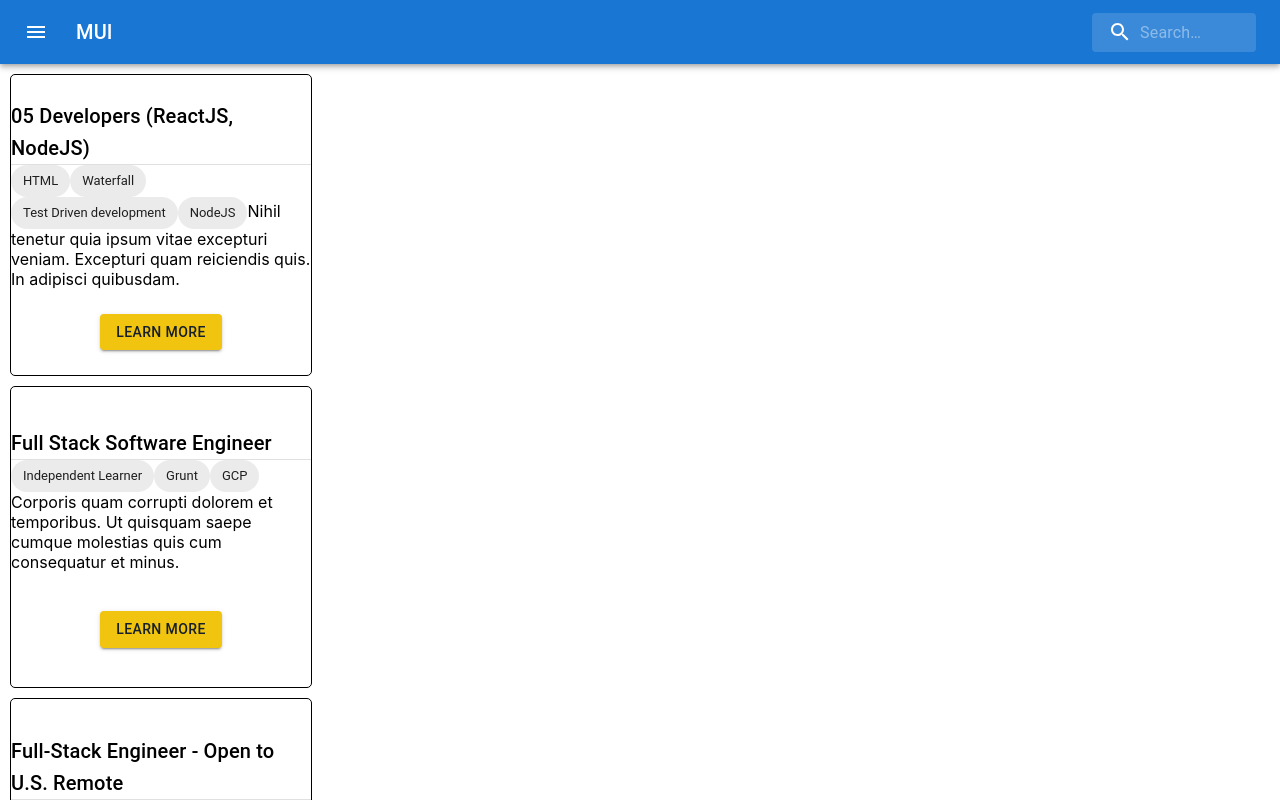
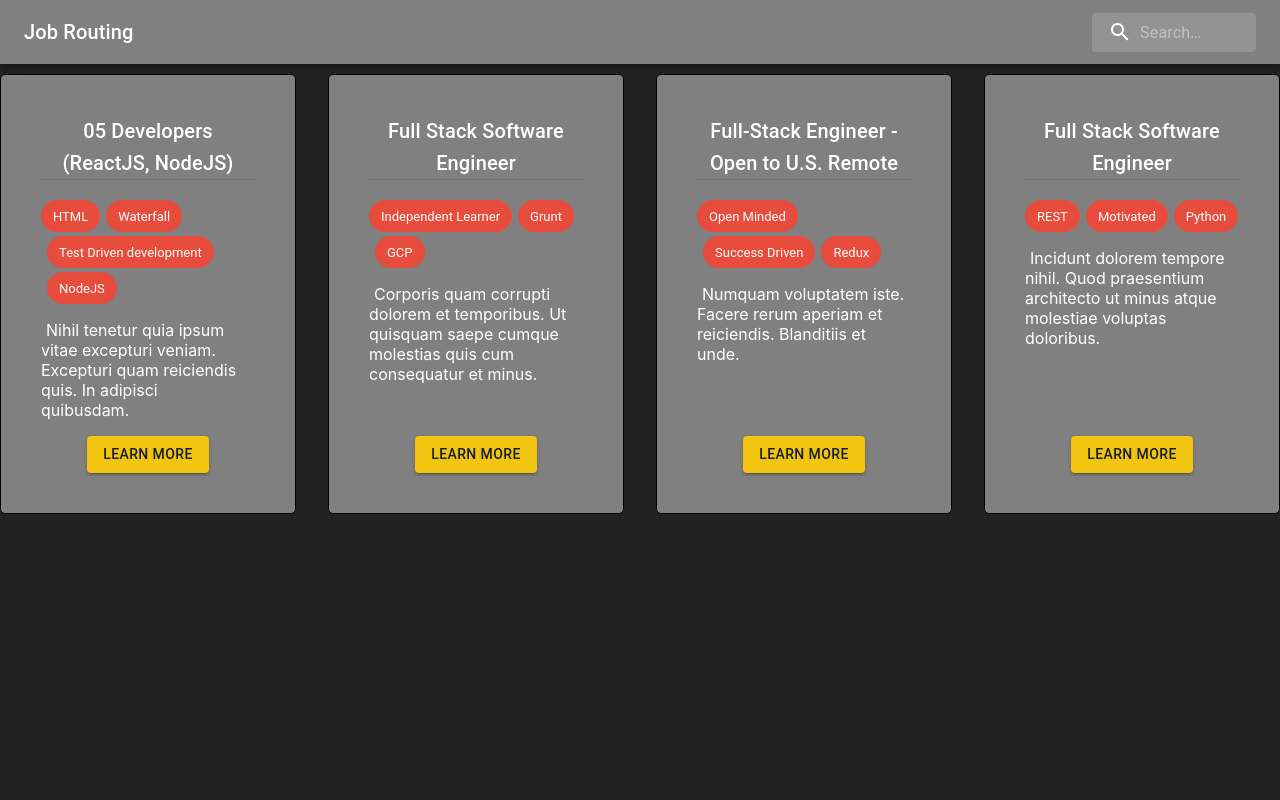
Before and after one commit to DucMinhHoang197/material_app, a React (Create React App) app: page / in a window 1280 px wide. Shown: the top 800 px of the page. Built offline with nearby package versions, Linux system fonts and the light colour scheme.

Commit message:
add code

```diff
--- /dev/null
+++ b/src/App.css
@@ -0,0 +1,5 @@
+.box {
+  display: flex;
+  flex-wrap: wrap;
+  justify-content: space-between;
+}
--- a/src/App.js
+++ b/src/App.js
@@ -2,14 +2,36 @@ import React from "react";
 import docs from "./docs.json";
 import SearchAppBar from "./component/SearchAppBar";
 import JobCard from "./component/JobCard";
+import Grid from "@mui/material/Unstable_Grid2";
 
 function App() {
   return (
-    <div>
+    <div style={{ backgroundColor: "#222", minHeight: "100vh" }}>
       <SearchAppBar />
-      {docs.slice(0, 4).map((doc, i) => (
-        <JobCard doc={doc} key={i} />
-      ))}
+      <div
+        className="box"
+        style={{
+          marginTop: 10,
+          display: "flex",
+          justifyContent: "center",
+        }}
+      >
+        <Grid container spacing={{ xs: 2, md: 4 }}>
+          {docs.slice(0, 4).map((doc, i) => (
+            <Grid
+              style={{ display: "flex" }}
+              item
+              xs={12}
+              sm={6}
+              md={4}
+              lg={3}
+              key={i}
+            >
+              <JobCard doc={doc} key={i} />
+            </Grid>
+          ))}
+        </Grid>
+      </div>
     </div>
   );
 }
--- a/src/component/JobCard.js
+++ b/src/component/JobCard.js
@@ -5,26 +5,48 @@ import ButtonLearnMore from "./ButtonLearnMore";
 function JobCard({ doc }) {
   return (
     <Box
-      width={300}
-      height={300}
       sx={{
         border: "1px solid",
         display: "flex",
         flexDirection: "column",
-        justifyContent: "space-evenly",
+        justifyContent: "space-between",
         borderRadius: "5px",
-        margin: "10px",
+        padding: 5,
+        flex: 1,
+        bgcolor: "gray",
       }}
     >
       <Box>
-        <Typography variant="h6">{doc.title}</Typography>
+        <Box>
+          <Typography
+            variant="h6"
+            sx={{ display: "flex", textAlign: "center", color: "white" }}
+          >
+            {doc.title}
+          </Typography>
+        </Box>
         <Divider />
-        {doc.skills.map((skill, i) => (
-          <Chip label={skill} key={i} />
-        ))}
-        <Typography variant="h7">{doc.description}</Typography>
+        <Box mt="16px" sx={{ display: "flex", flexWrap: "wrap" }}>
+          {doc.skills.map((skill, i) => (
+            <Chip
+              label={skill}
+              key={i}
+              sx={{
+                bgcolor: "#E74C3C",
+                mt: "4px",
+                ml: i > 0 ? "6px" : "0px",
+                color: "white",
+              }}
+            />
+          ))}
+        </Box>
+        <Box mt="16px">
+          <Typography variant="h13" sx={{ padding: "5px", color: "white" }}>
+            {doc.description}
+          </Typography>
+        </Box>
       </Box>
-      <Box sx={{ textAlign: "center" }}>
+      <Box mt="16px" sx={{ textAlign: "center" }}>
         <ButtonLearnMore />
       </Box>
     </Box>
--- a/src/component/SearchAppBar.js
+++ b/src/component/SearchAppBar.js
@@ -3,10 +3,10 @@ import { styled, alpha } from "@mui/material/styles";
 import AppBar from "@mui/material/AppBar";
 import Box from "@mui/material/Box";
 import Toolbar from "@mui/material/Toolbar";
-import IconButton from "@mui/material/IconButton";
+
 import Typography from "@mui/material/Typography";
 import InputBase from "@mui/material/InputBase";
-import MenuIcon from "@mui/icons-material/Menu";
+
 import SearchIcon from "@mui/icons-material/Search";
 
 const Search = styled("div")(({ theme }) => ({
@@ -53,10 +53,10 @@ const StyledInputBase = styled(InputBase)(({ theme }) => ({
 
 export default function SearchAppBar() {
   return (
-    <Box sx={{ flexGrow: 1 }}>
-      <AppBar position="static">
+    <Box sx={{ flexGrow: 1, color: "red" }}>
+      <AppBar sx={{ background: "gray" }} position="static">
         <Toolbar>
-          <IconButton
+          {/* <IconButton
             size="large"
             edge="start"
             color="inherit"
@@ -64,14 +64,14 @@ export default function SearchAppBar() {
             sx={{ mr: 2 }}
           >
             <MenuIcon />
-          </IconButton>
+          </IconButton> */}
           <Typography
             variant="h6"
             noWrap
             component="div"
             sx={{ flexGrow: 1, display: { xs: "none", sm: "block" } }}
           >
-            MUI
+            Job Routing
           </Typography>
           <Search>
             <SearchIconWrapper>
```
